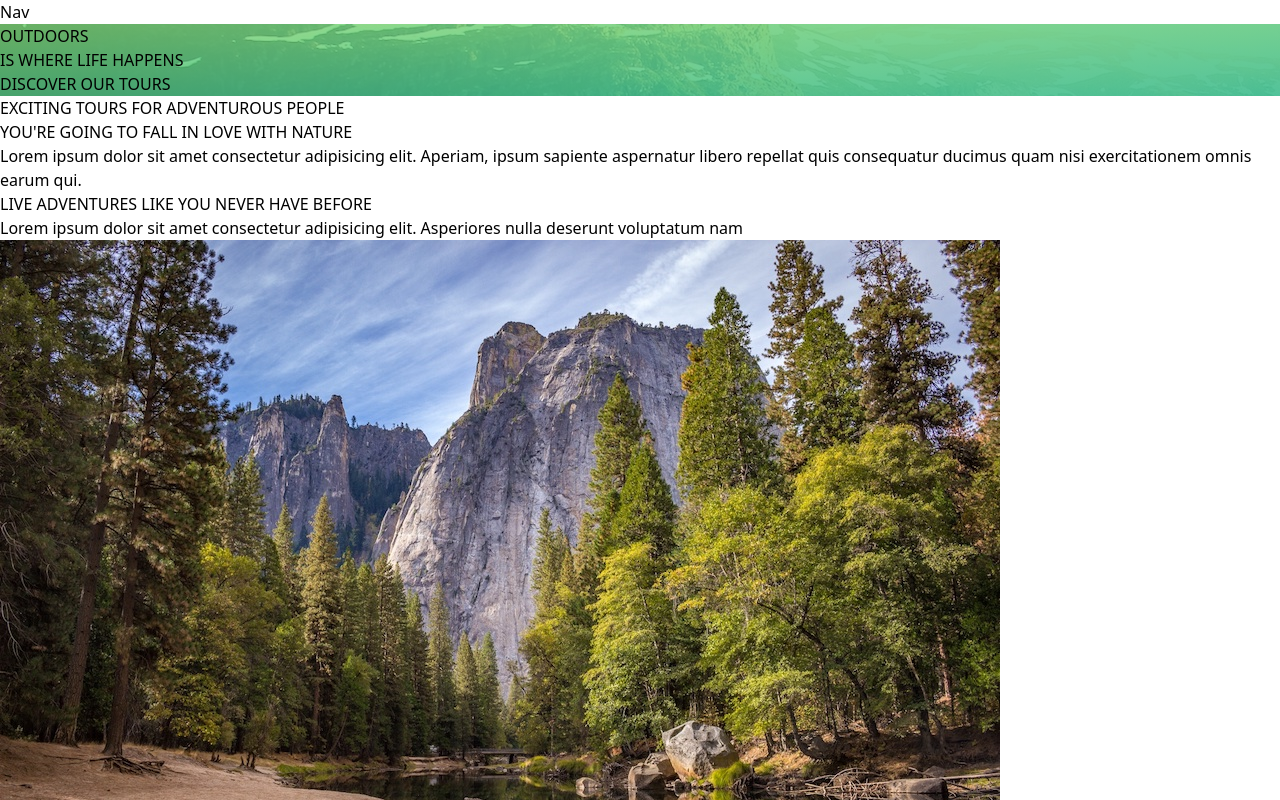
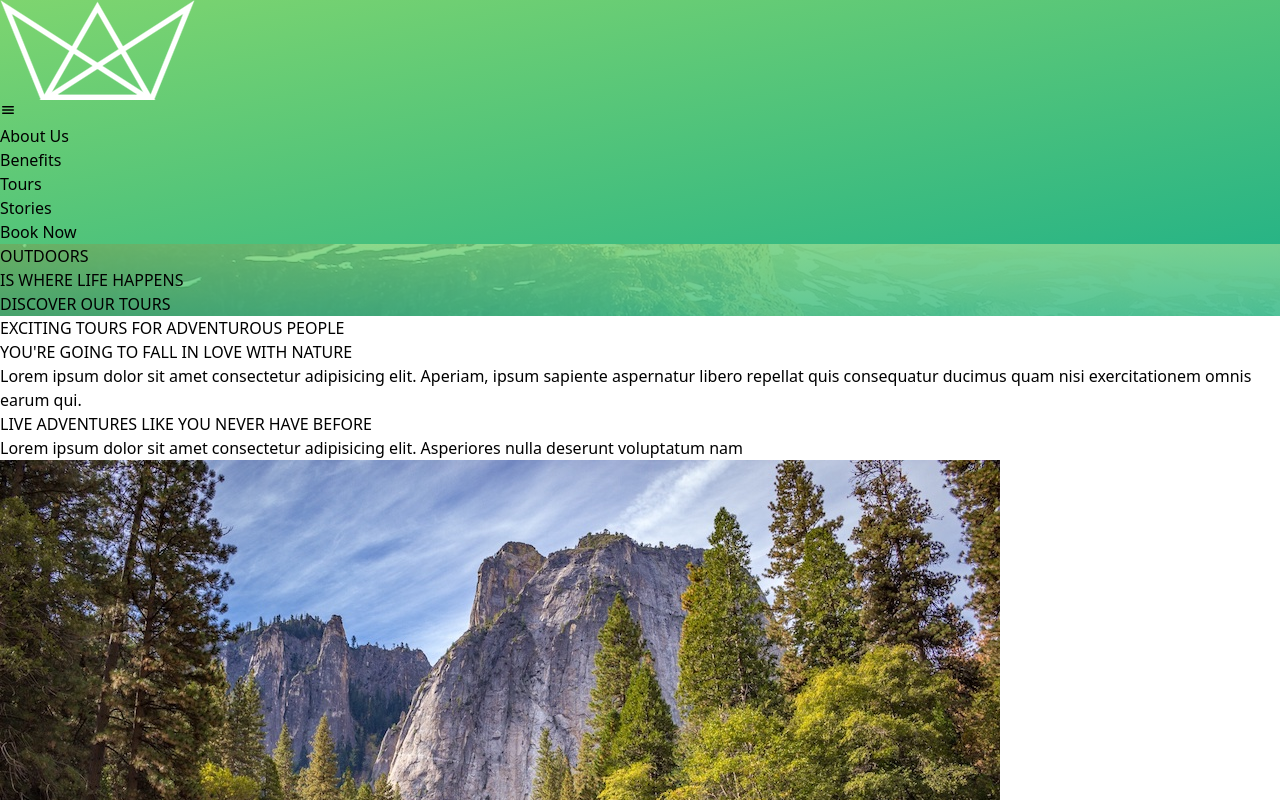
Before and after one commit to Emmanuel-Anaba/NATOURS-React, a React (Vite) app: page / in a window 1280 px wide. Shown: the top 800 px of the page. Built offline with nearby package versions, Linux system fonts and the light colour scheme.

Commit message:
finished ✔

```diff
--- a/package.json
+++ b/package.json
@@ -10,6 +10,8 @@
     "preview": "vite preview"
   },
   "dependencies": {
+    "@ionic/react": "^8.0.1",
+    "ionicons": "^7.3.1",
     "react": "^18.2.0",
     "react-dom": "^18.2.0"
   },
--- a/src/assets/css/index.css
+++ b/src/assets/css/index.css
@@ -28,6 +28,7 @@
   .form-element {
     @apply block w-full p-2 rounded-md;
   }
+  nav,
   #book {
     background: linear-gradient(
       to right bottom,
--- a/src/sections/Book.jsx
+++ b/src/sections/Book.jsx
@@ -13,7 +13,7 @@ const Book = () => {
   const radio = ["Small Tour Group", "Large Tour Group"];
 
   return (
-    <section id="book" className="py-20">
+    <section id="book" className="py-20 bg-gradient">
       <div className="myContainer lg:w-10/12 grid md:grid-cols-2 rounded-lg bg-center bg-cover overflow-hidden shadow-2xl bg-blend-screen">
         <form action="#" className="p-8 md:p-12 grid gap-12">
           <p className="section-heading text-left">START BOOKING NOW</p>
--- a/src/sections/Features.jsx
+++ b/src/sections/Features.jsx
@@ -1,24 +1,26 @@
+import { IonIcon } from "@ionic/react";
+import { compassOutline, globeOutline, heartOutline, mapOutline } from "ionicons/icons";
 import Card from "../components/Card";
 
 const Features = () => {
   const cards = [
     {
-      icon: "", // I'll ion-icon or react-icon or any svg here
+      icon: globeOutline, // I'll ion-icon or react-icon or any svg here
       h: "EXPLORE THE WORLD",
       p: "Lorem ipsum dolor sit amet consectetur adipisicing elit. Aperiam, ipsum sapiente aspernatur.",
     },
     {
-      icon: "",
+      icon: compassOutline,
       h: "MEET NATURE",
       p: "Lorem ipsum dolor sit amet consectetur adipisicing elit. Aperiam, ipsum sapiente aspernatur.",
     },
     {
-      icon: "",
+      icon: mapOutline,
       h: "FIND YOUR WAY",
       p: "Lorem ipsum dolor sit amet consectetur adipisicing elit. Aperiam, ipsum sapiente aspernatur.",
     },
     {
-      icon: "",
+      icon: heartOutline,
       h: "LIVE HEATHIER",
       p: "Lorem ipsum dolor sit amet consectetur adipisicing elit. Aperiam, ipsum sapiente aspernatur.",
     },
@@ -31,7 +33,7 @@ const Features = () => {
           <Card
             key={h}
             className="cursor-pointer text-[#777] text-center rounded p-4 bg-[rgba(255,255,255,0.8)] grid gap-4 lg:hover:-translate-y-5">
-            <img className="mx-auto w-20 h-20" src={icon} />
+            <IonIcon className="w-16 h-16 mx-auto" icon={icon} />
             <p className="font-semibold text-lg">{h}</p>
             <p>{p}</p>
           </Card>
--- a/src/sections/Nav.jsx
+++ b/src/sections/Nav.jsx
@@ -1,5 +1,54 @@
+import { IonIcon } from "@ionic/react";
+import Logo from "../assets/img/logo-white.png";
+import { close, menu } from "ionicons/icons";
+import { useState } from "react";
+
 const Nav = () => {
-  return <nav className="sticky top-0 z-10">Nav</nav>;
+  const [open, setOpen] = useState(false);
+
+  const handleClick = () => {
+    setOpen(false);
+  };
+
+  const navLinks = [
+    { name: "About Us", link: "#about" },
+    { name: "Benefits", link: "#features" },
+    { name: "Tours", link: "#tours" },
+    { name: "Stories", link: "#stories" },
+    { name: "Book Now", link: "#book" },
+  ];
+  return (
+    <nav
+      className={`shadow-md w-full sticky top-0 text-white h-[60px] grid place-items-center z-20 md:border-none border-white transition-all duration-500 ${
+        open ? "border-b-[1px]" : "border-b-0"
+      }`}>
+      <div className="flex items-center justify-between md:myContainer w-full relative px-3 md:p-0">
+        {/* Logo */}
+        <img src={Logo} alt="logo" className="h-8" />
+
+        <div className="flex items-center gap-6">
+          {/* ToggleBtn */}
+          <div
+            onClick={() => setOpen(!open)}
+            className="text-3xl cursor-pointer md:hidden grid">
+            <IonIcon icon={open ? close : menu}></IonIcon>
+          </div>
+
+          {/* NavLinks */}
+          <ul
+            className={`md:flex md:items-center md:pb-0 md:static md:z-auto absolute z-[-1] left-0 w-full md:w-auto p-3 md:p-0 grid gap-4 transition-all duration-500 ease-in-out ${
+              open ? "top-[50px] bg-[#55c57a] shadow-2xl" : "top-[-490px]"
+            }`}>
+            {navLinks.map(({ link, name }) => (
+              <li key={name} onClick={handleClick}>
+                <a href={link} className="cursor-pointer">{name}</a>
+              </li>
+            ))}
+          </ul>
+        </div>
+      </div>
+    </nav>
+  );
 };
 
 export default Nav;
```
Also changed, not shown: 1 other file (tests, documents, lock files or other folders).
